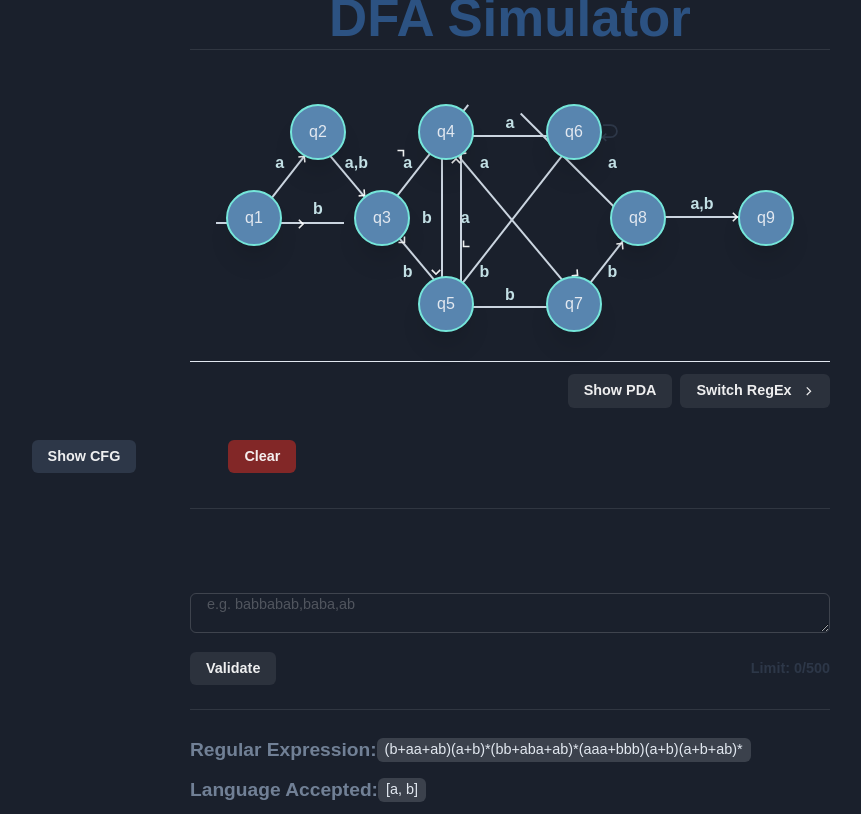
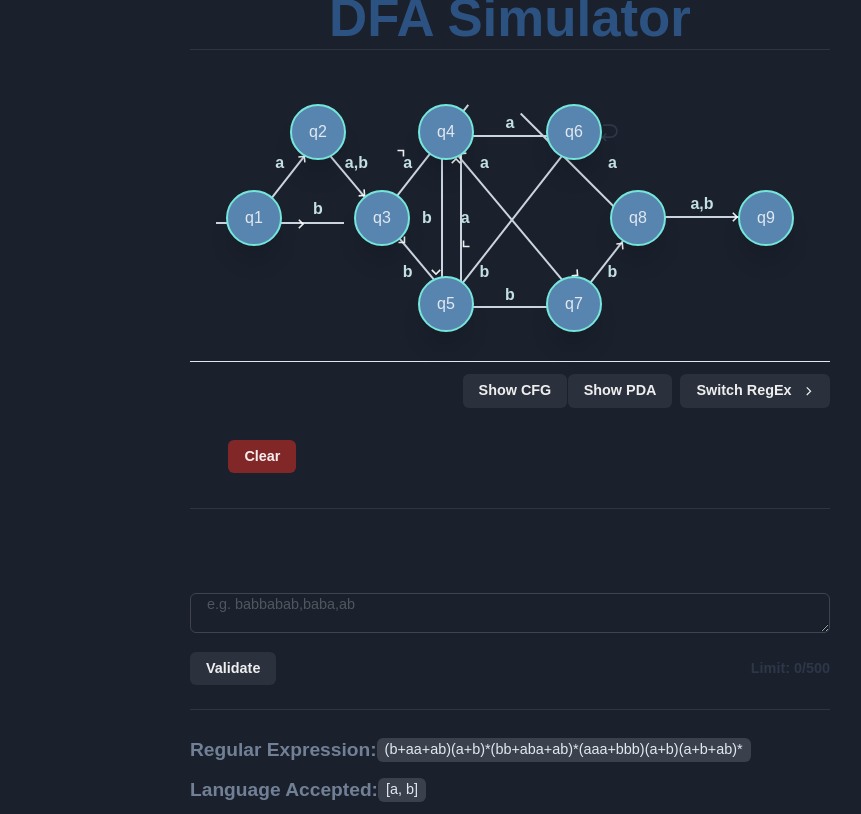
Before and after one commit to stiffmeister923/DFA-Simulator, a Next.js app: page / in a window 1280 px wide. Shown: the whole page, without its empty margins (130-991 px from the left). Built offline with nearby package versions, Linux system fonts and the light colour scheme.

Commit message:
Update CFG.js

```diff
--- a/components/components/CFG.js
+++ b/components/components/CFG.js
@@ -17,7 +17,13 @@ const CFG = ({ prob2 }) => {
     <>
       <Popover isLazy placement="top">
         <PopoverTrigger>
-          <Button mx="2" variant="CFG">Show CFG</Button>
+          <Button
+            mx="2"
+            left= "4%"
+            top = "50%"
+            >
+            Show CFG
+            </Button>
         </PopoverTrigger>
         <PopoverContent
           maxW={["17em", null, "16em", null, null, "16em"]}
```
